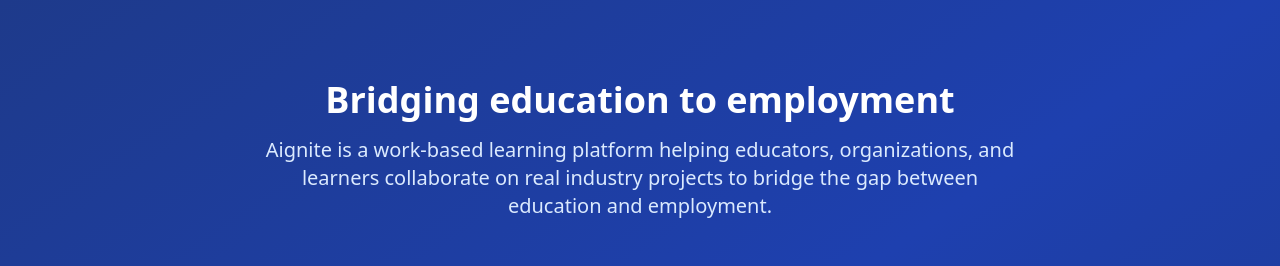
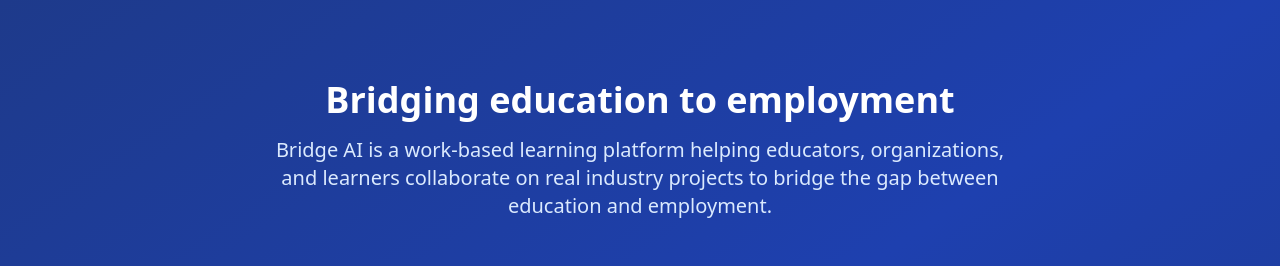
Before and after one commit to onoja5/Bridge-Frontend, a React (Vite) app: page / in a window 1280 px wide. Shown: the part 1380-1646 px from the top of the page. Built offline with nearby package versions, Linux system fonts and the light colour scheme.

Commit message:
Commented out the testimonials section

```diff
--- a/src/pages/Home.tsx
+++ b/src/pages/Home.tsx
@@ -37,7 +37,7 @@
       name: "Sarah Johnson",
       role: "Computer Science Student",
       image: "https://images.unsplash.com/photo-1494790108377-be9c29b29330?ixlib=rb-1.2.1&auto=format&fit=crop&w=128&h=128&q=80",
-      quote: "Aignite helped me land my dream internship at a tech startup. The real-world experience was invaluable!"
+      quote: "Bridge AI helped me land my dream internship at a tech startup. The real-world experience was invaluable!"
     },
     {
       name: "Prof. Michael Chen",
@@ -49,7 +49,7 @@
       name: "David Smith",
       role: "Tech Company CEO",
       image: "https://images.unsplash.com/photo-1507003211169-0a1dd7228f2d?ixlib=rb-1.2.1&auto=format&fit=crop&w=128&h=128&q=80",
-      quote: "We've found amazing talent through Aignite. It's our go-to platform for student collaboration."
+      quote: "We've found amazing talent through Bridge AI. It's our go-to platform for student collaboration."
     }
   ];
 
@@ -281,7 +281,7 @@
           <div className="text-center mb-12">
             <h2 className="text-4xl font-bold text-white mb-4">Bridging education to employment</h2>
             <p className="text-xl text-blue-100 max-w-3xl mx-auto">
-              Aignite is a work-based learning platform helping educators, organizations, and learners collaborate on real industry projects to bridge the gap between education and employment.
+            Bridge AI is a work-based learning platform helping educators, organizations, and learners collaborate on real industry projects to bridge the gap between education and employment.
             </p>
           </div>
 
@@ -467,7 +467,7 @@
         </div>
       </div>
 
-      {/* Testimonials Section */}
+      {/* Testimonials Section
       <div className="py-20 bg-gray-50">
         <div className="max-w-7xl mx-auto px-4 sm:px-6 lg:px-8">
           <h2 className="text-3xl font-bold text-center mb-12">What People Say</h2>
@@ -496,6 +496,7 @@
           </div>
         </div>
       </div>
+      */}
 
       {/* FAQ Section */}
       <div className="py-24 bg-gradient-to-br from-blue-50 via-white to-blue-50">
```
